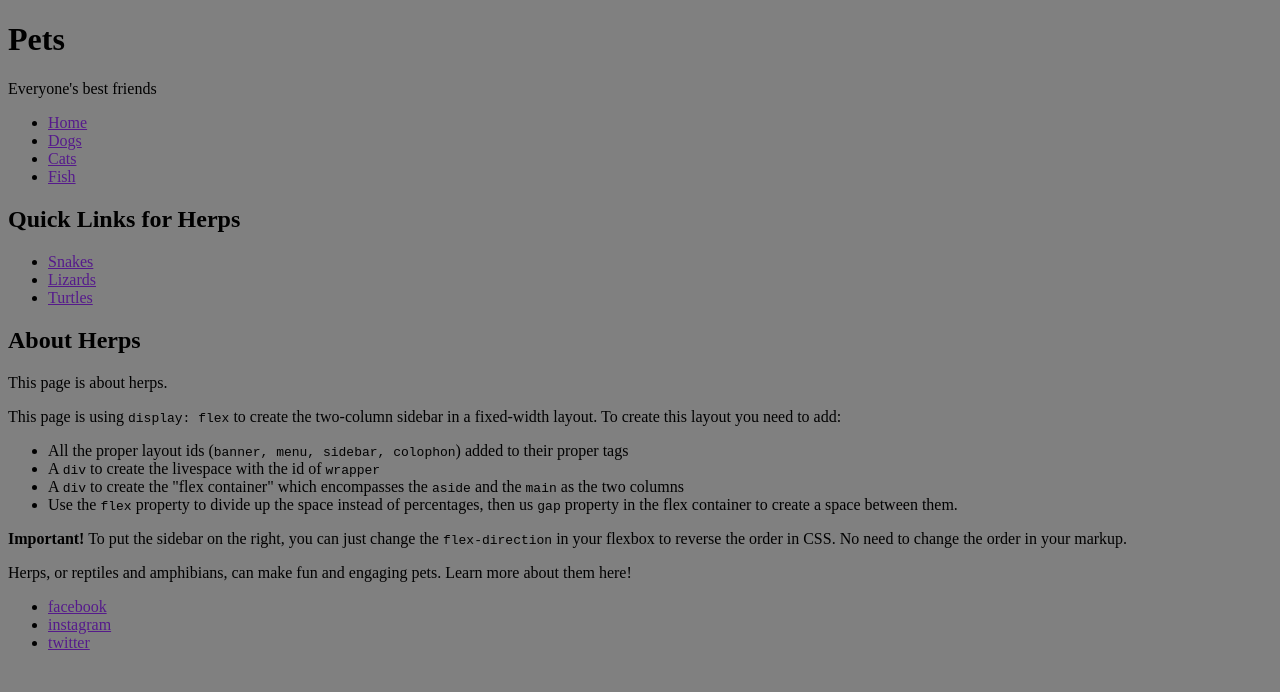
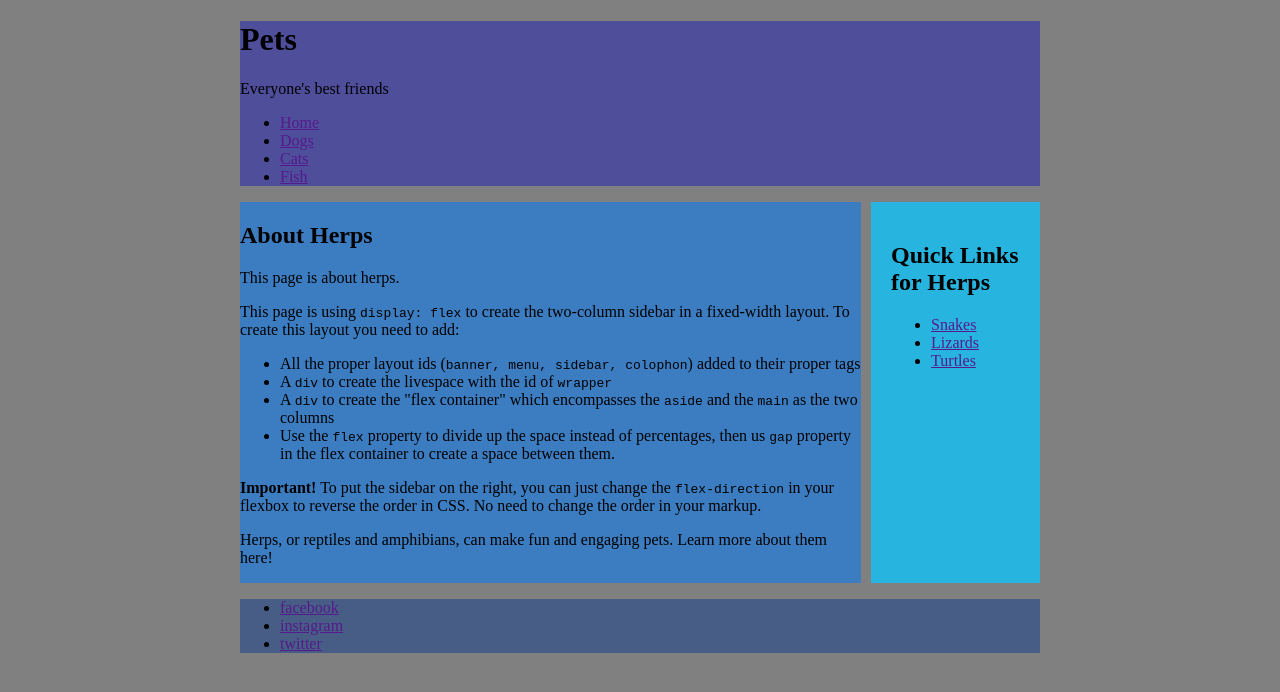
Before and after one commit to Hannah-design14/css-exercise-4-flexbox, a plain HTML site: page herps.html in a window 1280 px wide. Drawn offline with Linux system fonts and the light colour scheme.

Commit message:
finished herps, changed colors

```diff
--- a/herps.html
+++ b/herps.html
@@ -6,7 +6,8 @@
 		<link href="styles2.css" rel="stylesheet" type="text/css">
 	</head>
 	<body>
-		<header>
+		<div class="whole-page">
+			<header class="header">
 				<h1>Pets</h1>
 				<p>Everyone's best friends</p>
 				<nav>
@@ -18,8 +19,8 @@
 				</ul>
 				</nav>
 			</header>
-
-		<aside>
+			<div class="middle-content">
+				<aside class="side-bar">
 					<h2>Quick Links for Herps</h2>
 					<nav>
 					<ul>
@@ -30,7 +31,7 @@
 					</nav>
 				</aside>
 
-		<main>
+				<main class="main-info">
 					<article>
 					<h2>About Herps</h2>
 					<p>This page is about herps.</p>
@@ -45,15 +46,15 @@
 					<p>Herps, or reptiles and amphibians, can make fun and engaging pets. Learn more about them here!</p>
 					</article>
 				</main>
+			</div>
 
-
-		<footer>
+			<footer class="footer">
 			<ul>
 				<li><a href="">facebook</a></li>
 				<li><a href="">instagram</a></li>
 				<li><a href="">twitter</a></li>
 			</ul>
 			</footer>
-
+		</div>
 	</body>
 </html>
--- a/styles2.css
+++ b/styles2.css
@@ -3,26 +3,26 @@ body {
 }
 
 .whole-page {
-    max-width: 600px;
+    max-width: 800px;
     margin: auto;
 }
 
 .header {
-    background-color:blue;
+    background-color: rgb(78, 78, 155);
 }
 
 .side-bar {
-    background-color: pink;
+    background-color: rgb(39, 181, 224);
     padding: 20px;
     margin-left: 10px;
 }
 
 .main-info {
-    background-color:green;
+    background-color:rgb(60, 125, 193);
 }
 
 .footer {
-    background-color: purple;
+    background-color: rgb(72, 93, 133);
 }
 
 .middle-content {
```
Also changed, not shown: Screenshot 2025-10-25 152921.jpg (added). Lines whose indentation alone changed are shown as unchanged.
